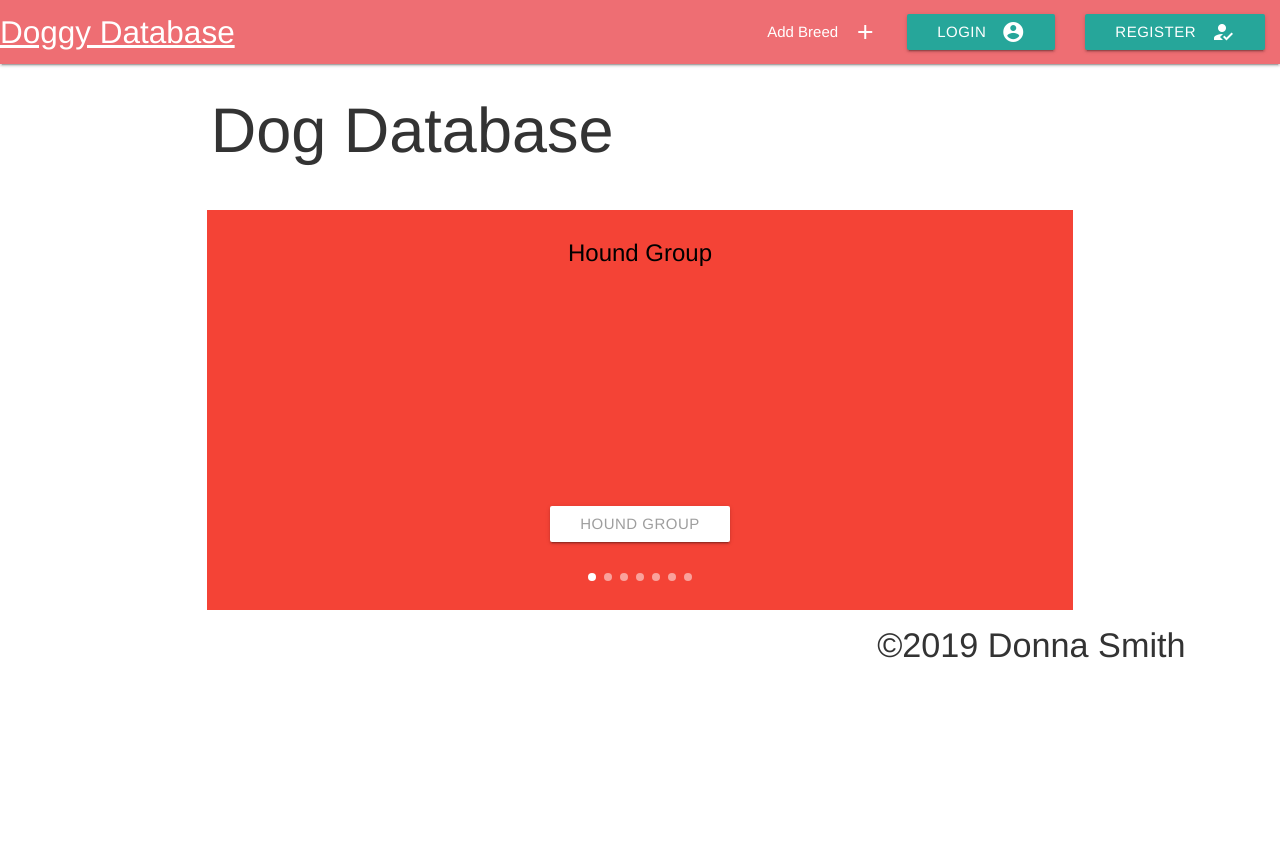
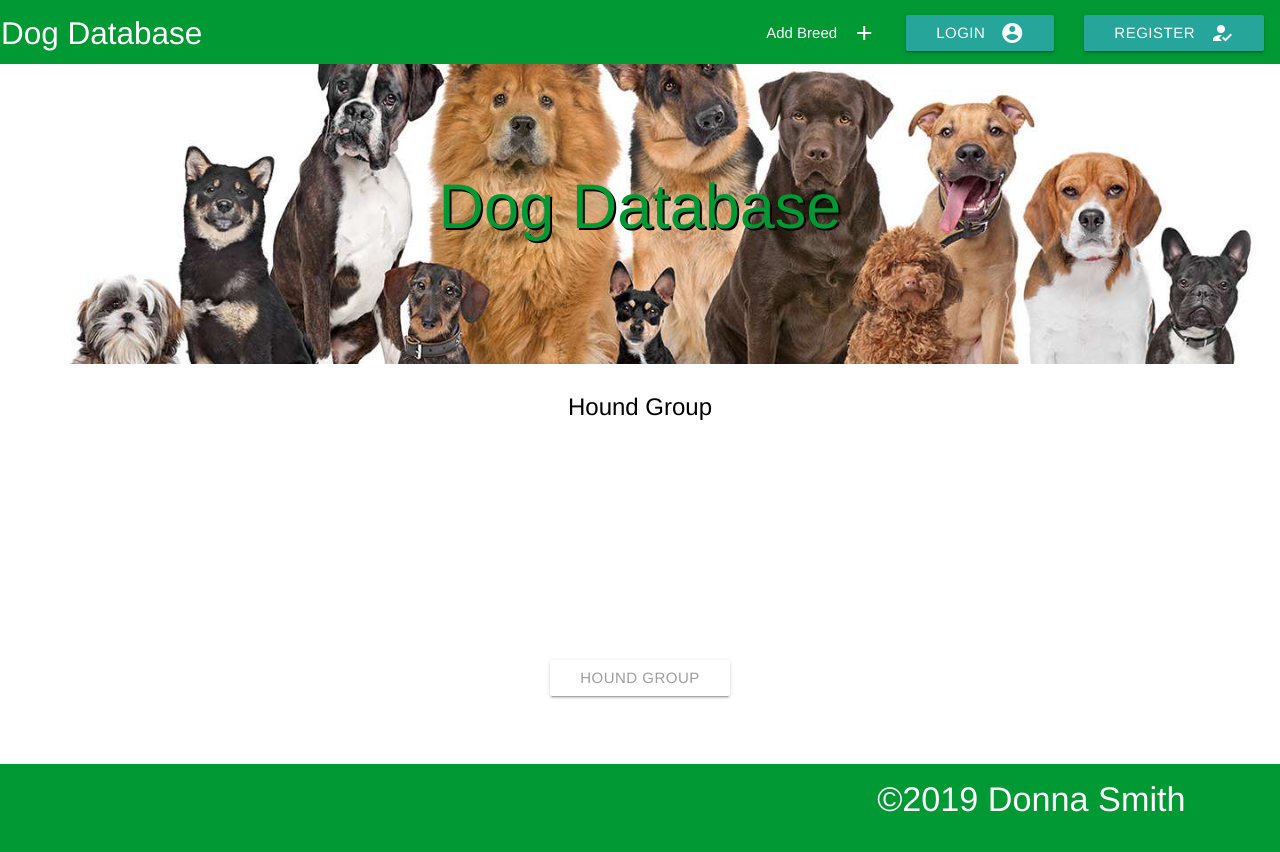
Before and after one commit to skies09/dog-database-ds, a Flask app: page / in a window 1280 px wide; the page is wider, and only the part inside the window is pictured. Before the commit the page ends 658 px from the top of that part, so only its background shows below. Run offline with Flask 2, Linux system fonts and the light colour scheme; some libraries are stand-ins or nearby versions.

Commit message:
adding simple styling

```diff
--- a/static/css/style.css
+++ b/static/css/style.css
@@ -0,0 +1,40 @@
+
+h1{
+    text-align: center;
+    font-size: larger;
+    color:#009933;
+    text-shadow: 2px 2px black;
+    padding-top:75px;
+}
+
+.nav-wrapper {
+    background-color: #009933;
+    position: relative;
+    min-height: 50px;
+    border: 1px solid transparent;
+}
+
+
+
+/*containers*/
+
+.introduction-container {
+
+    min-height: 300px;
+    min-width: 100%;
+    background-image: url(/static/img/dog-banner.jpg);
+    background-repeat: no-repeat;
+    background-position: center;
+    background-attachment: scroll;
+    -webkit-background-size: cover;
+    -moz-background-size: cover;
+    -o-background-size: cover;
+    background-size: cover;
+}
+
+
+/*footer*/
+footer{
+    background-color: #009933;
+    color:white;
+}
--- a/templates/base.html
+++ b/templates/base.html
@@ -17,7 +17,7 @@
    <header>
         <nav>
             <div class="nav-wrapper">
-                <a href="{{url_for('get_dogs')}}" class="brand-logo">Doggy Database</a>
+                <a href="{{url_for('get_dogs')}}" class="brand-logo">Dog Database</a>
                 <a href="#" data-activates="mobile-demo" class="button-collapse"><i class="material-icons">menu</i></a>
                 <ul id="nav-mobile" class="right hide-on-med-and-down">
                     <li><a href="{{url_for('add_breed')}}"><i class="material-icons right">add</i>Add Breed</a></li>
--- a/templates/dogs.html
+++ b/templates/dogs.html
@@ -2,7 +2,7 @@
 
 
 <div class="carousel carousel-slider center">
-    <div class="carousel-item red black-text">
+    <div class="carousel-item black-text">
         <!--   <img src='#'>-->
         <h2>Hound Group</h2>
         <div class="carousel-fixed-item center">
```
Also changed, not shown: static/img/dog-banner.jpg (added).
